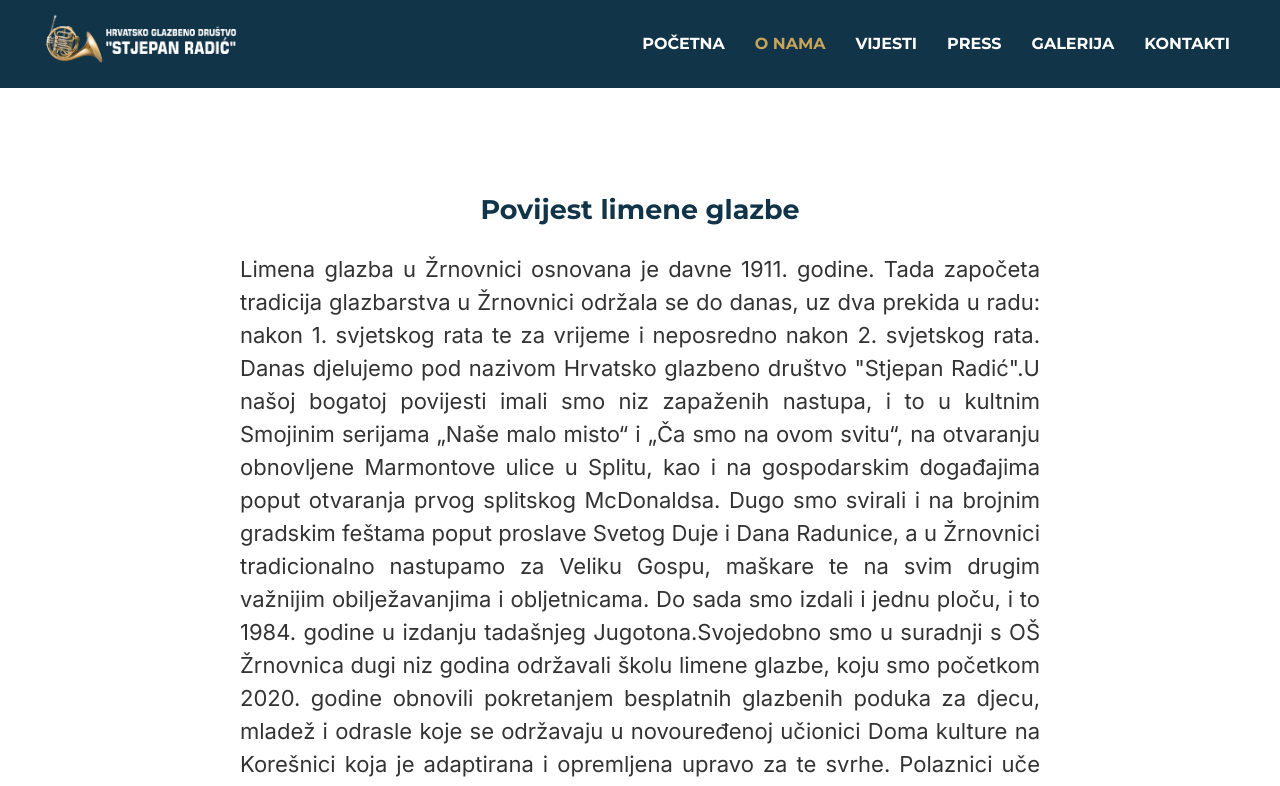
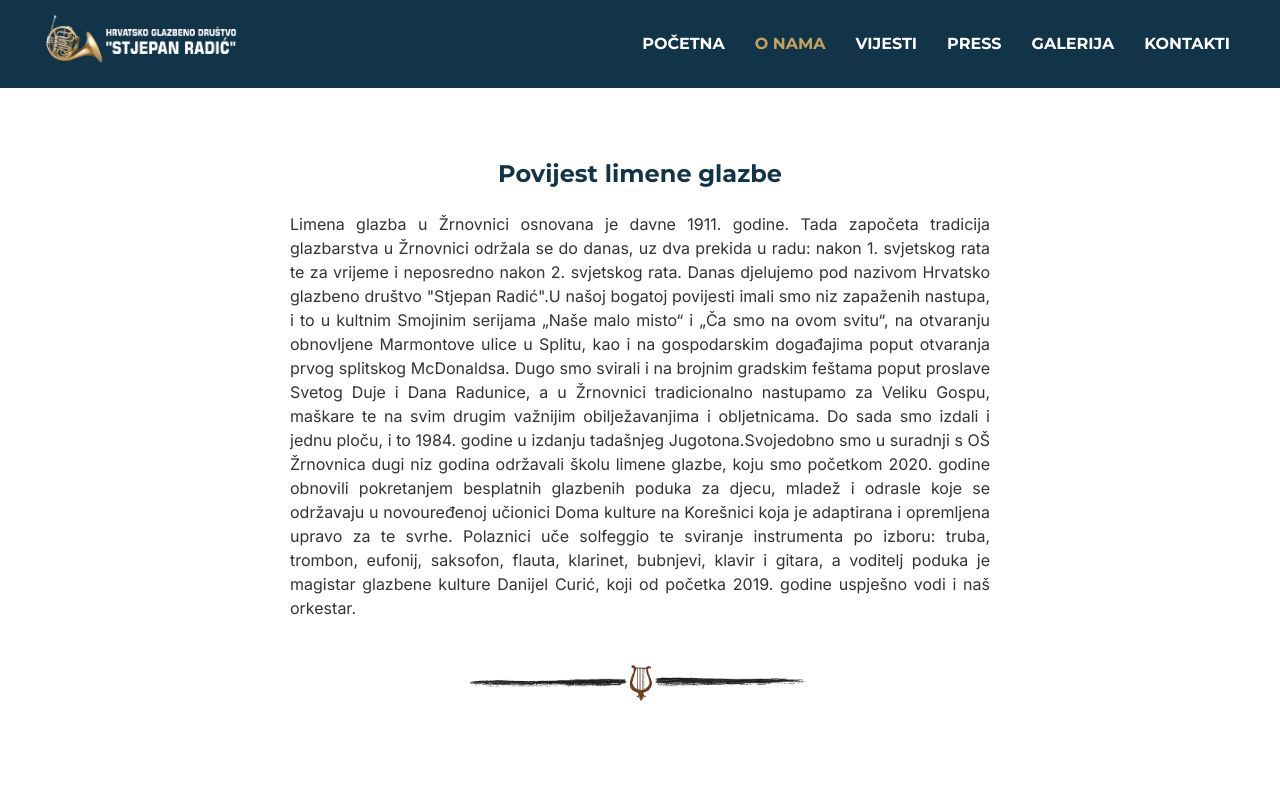
Before and after one commit to KonnyDaugh/HGD-Stjepan-Radic, a React (Vite) app: page /o-nama in a window 1280 px wide. Shown: the top 786 px of the page. Built offline with nearby package versions, Linux system fonts and the light colour scheme.

Commit message:
Adapted About page

```diff
--- a/src/index.css
+++ b/src/index.css
@@ -18,6 +18,12 @@
   -webkit-font-smoothing: antialiased;
   -moz-osx-font-smoothing: grayscale;
   -webkit-text-size-adjust: 100%;
+}
+
+.container {
+  max-width: 1200px;
+  margin: 0 auto;
+  padding: 80px 0;
 }
 
 a {
@@ -45,3 +51,10 @@ h3 {
   color: #113448;
   text-align: center;
 }
+
+@media (min-width: 768px) {
+  .container {
+    max-width: 700px;
+    padding: 48px 0;
+  }
+}
--- a/src/pages/About.css
+++ b/src/pages/About.css
@@ -1,10 +1,9 @@
-.container {
-  max-width: 1200px;
-  margin: 0 auto;
-  padding: 80px 0;
+.about__inner {
+  display: flex;
+  flex-direction: column;
+  align-items: center;
 }
-
-.container__text {
+.about__text {
   max-width: 800px;
   margin: 0 auto;
   font-size: 18px;
@@ -16,3 +15,12 @@
   display: block;
   margin: 40px auto;
 }
+
+@media (min-width: 768px) {
+  .about__inner {
+    max-width: 700px;
+  }
+  .about__text {
+    font-size: 16px;
+  }
+}
--- a/src/pages/About.jsx
+++ b/src/pages/About.jsx
@@ -5,9 +5,9 @@ function About() {
   return (
     <section className="about">
       <div className="container">
-        <div className="container__text">
-          <h1>Povijest limene glazbe</h1>
-            <p>Limena glazba u Žrnovnici osnovana je davne 1911. godine. Tada započeta tradicija glazbarstva u Žrnovnici održala se do danas, uz dva prekida u radu: nakon 1. svjetskog rata te za vrijeme i neposredno nakon 2. svjetskog rata. Danas djelujemo pod nazivom Hrvatsko glazbeno društvo "Stjepan Radić".U našoj bogatoj povijesti imali smo niz zapaženih nastupa, i to u kultnim Smojinim serijama „Naše malo misto“ i „Ča smo na ovom svitu“, na otvaranju obnovljene Marmontove ulice u Splitu, kao i na gospodarskim događajima poput otvaranja prvog splitskog McDonaldsa. Dugo smo svirali i na brojnim gradskim feštama poput proslave Svetog Duje i Dana Radunice, a u Žrnovnici tradicionalno nastupamo za Veliku Gospu, maškare te na svim drugim važnijim obilježavanjima i obljetnicama. Do sada smo izdali i jednu ploču, i to 1984. godine u izdanju tadašnjeg Jugotona.Svojedobno smo u suradnji s OŠ Žrnovnica dugi niz godina održavali školu limene glazbe, koju smo početkom 2020. godine obnovili pokretanjem besplatnih glazbenih poduka za djecu, mladež i odrasle koje se održavaju u novouređenoj učionici Doma kulture na Korešnici koja je adaptirana i opremljena upravo za te svrhe. Polaznici uče solfeggio te sviranje instrumenta po izboru: truba, trombon, eufonij, saksofon, flauta, klarinet, bubnjevi, klavir i gitara, a voditelj poduka je magistar glazbene kulture Danijel Curić, koji od početka 2019. godine uspješno vodi i naš orkestar.</p>
+        <div className="about__inner">
+          <h1 className="about__title" >Povijest limene glazbe</h1>
+          <p className="about__text" >Limena glazba u Žrnovnici osnovana je davne 1911. godine. Tada započeta tradicija glazbarstva u Žrnovnici održala se do danas, uz dva prekida u radu: nakon 1. svjetskog rata te za vrijeme i neposredno nakon 2. svjetskog rata. Danas djelujemo pod nazivom Hrvatsko glazbeno društvo "Stjepan Radić".U našoj bogatoj povijesti imali smo niz zapaženih nastupa, i to u kultnim Smojinim serijama „Naše malo misto“ i „Ča smo na ovom svitu“, na otvaranju obnovljene Marmontove ulice u Splitu, kao i na gospodarskim događajima poput otvaranja prvog splitskog McDonaldsa. Dugo smo svirali i na brojnim gradskim feštama poput proslave Svetog Duje i Dana Radunice, a u Žrnovnici tradicionalno nastupamo za Veliku Gospu, maškare te na svim drugim važnijim obilježavanjima i obljetnicama. Do sada smo izdali i jednu ploču, i to 1984. godine u izdanju tadašnjeg Jugotona.Svojedobno smo u suradnji s OŠ Žrnovnica dugi niz godina održavali školu limene glazbe, koju smo početkom 2020. godine obnovili pokretanjem besplatnih glazbenih poduka za djecu, mladež i odrasle koje se održavaju u novouređenoj učionici Doma kulture na Korešnici koja je adaptirana i opremljena upravo za te svrhe. Polaznici uče solfeggio te sviranje instrumenta po izboru: truba, trombon, eufonij, saksofon, flauta, klarinet, bubnjevi, klavir i gitara, a voditelj poduka je magistar glazbene kulture Danijel Curić, koji od početka 2019. godine uspješno vodi i naš orkestar.</p>
           <img src={divider} alt="divider" className="divider" />
         </div>
       </div>
```
